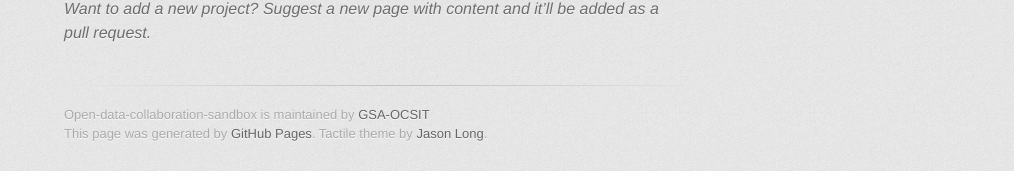
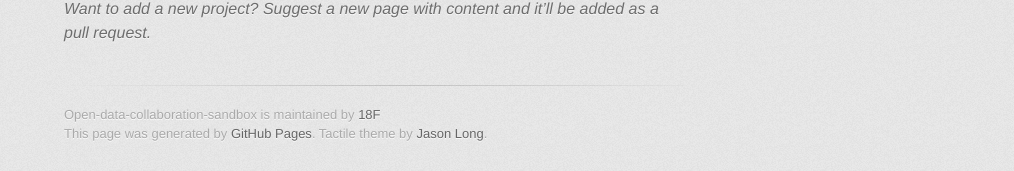
Before and after one commit to GSA/Open-Data-Collaboration-Sandbox, a Jekyll site: the page built from index.md, in a window 1280 px wide. Shown: the part 1030-1201 px from the top of the page, without its empty margins (266-1280 px from the left). Built offline with Jekyll 4.4.1, drawn with Linux system fonts in a browser that asks for light colours; some web fonts are replaced.

Commit message:
updating footer link

```diff
--- a/_includes/footer.html
+++ b/_includes/footer.html
@@ -1,7 +1,7 @@
         </section>
 
         <footer>
-          Open-data-collaboration-sandbox is maintained by <a href="https://github.com/GSA-OCSIT">GSA-OCSIT</a><br>
+          Open-data-collaboration-sandbox is maintained by <a href="https://github.com/18f">18F</a><br>
           This page was generated by <a href="http://pages.github.com">GitHub Pages</a>. Tactile theme by <a href="https://twitter.com/jasonlong">Jason Long</a>.
         </footer>
 
```
